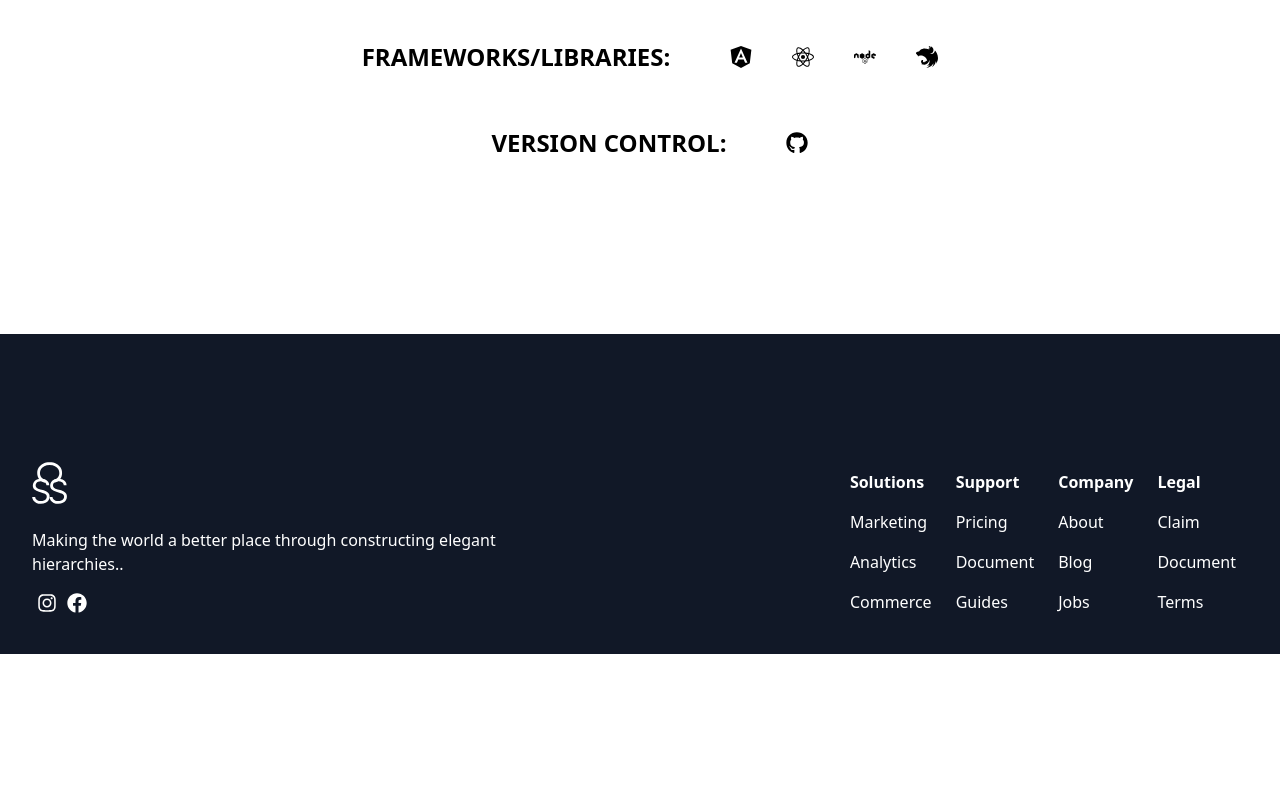
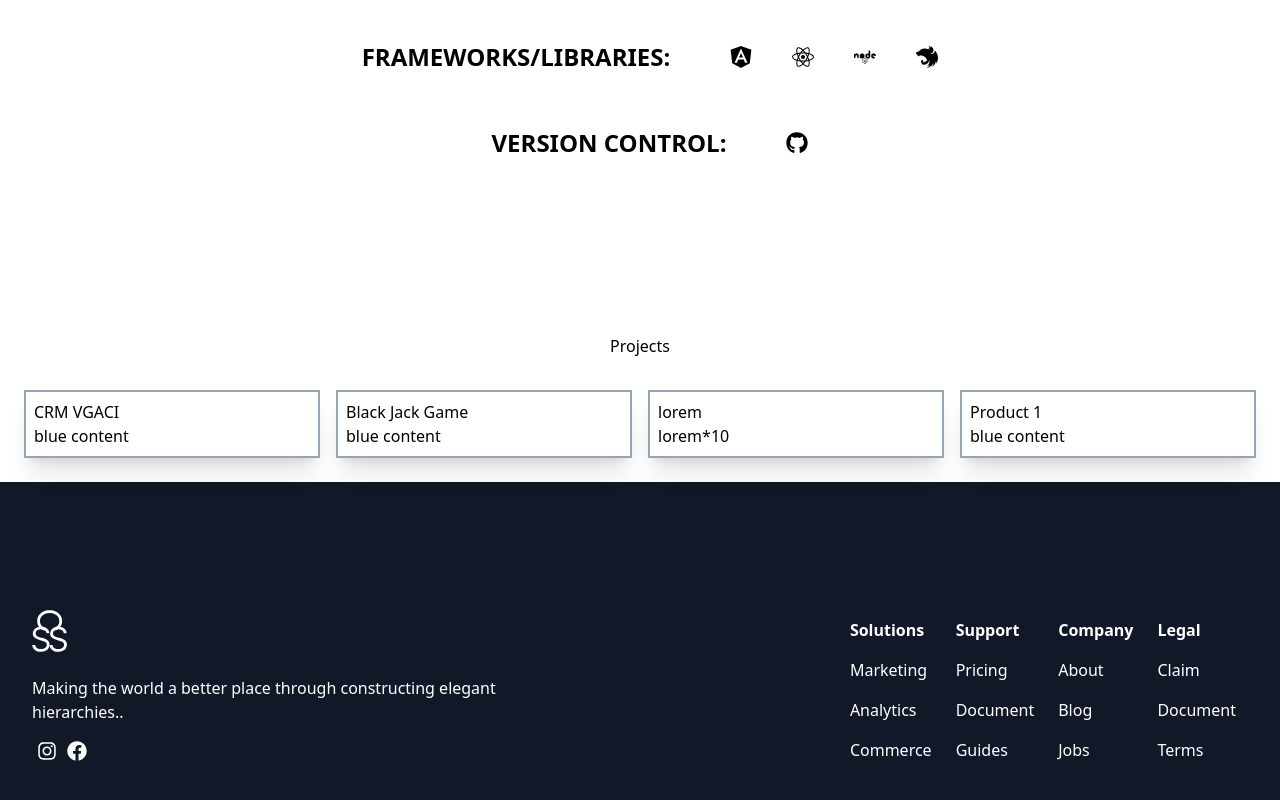
Before and after one commit to santiagoSS99/Portfolio_NextJs, a Next.js app: page / in a window 1280 px wide. Shown: the part 506-1306 px from the top of the page. Before the commit the page ends 1160 px from the top, so only its background shows below. Built offline with nearby package versions, Linux system fonts and the light colour scheme.

Commit message:
Adding new projects Component and separate interfaces for components

```diff
--- /dev/null
+++ b/src/app/interfaces/AboutMeInterface.tsx
@@ -0,0 +1,5 @@
+interface AboutMeComponentProps {
+    username: string;
+    about: string;
+    children: React.ReactNode;
+  }
--- /dev/null
+++ b/src/app/interfaces/BoxesInterfaces.tsx
@@ -0,0 +1,5 @@
+interface BoxexInterfaceComponent {
+    titlebox: string;
+    briefdesc: string;
+    children: React.ReactNode
+  }
--- /dev/null
+++ b/src/app/interfaces/SkillInterface.tsx
@@ -0,0 +1,4 @@
+interface SkillComponentProps {
+    skillTitle: string;
+    children: React.ReactNode;
+  }
--- a/src/app/page.tsx
+++ b/src/app/page.tsx
@@ -1,14 +1,17 @@
 import Footer from "@/components/Footer";
 import Hero from "@/components/Hero";
 import React from "react";
+
+import ProjectsComponent from "@/components/ProjectsComponent";
 
 export default function Home() {
   return (
     <>
       <section>
         <Hero />
-        <section className="m-6"></section>
-
+        <section className="m-6">
+          <ProjectsComponent />
+        </section>
         <Footer />
       </section>
     </>
--- a/src/components/AboutMe.tsx
+++ b/src/components/AboutMe.tsx
@@ -2,16 +2,11 @@ import { motion } from "framer-motion";
 
 import "../app/global.css";
 
-interface AboutMeComponentProps {
-  username: string;
-  about: string;
-  children: React.ReactNode;
-}
 
 export function AboutMeSection({ username, about, children }: AboutMeComponentProps) {
   return (
     <>
-      <article className="mx-8 overflow-x-hidden w-[65%] rounded-xl backdrop-blur border bg-softwhite shadow-2xl justify-center max-h-[90vh] max-sm:h-[32%] overflow-auto box-border scroll-m-3">
+      <article className="mx-6 overflow-x-hidden w-[65%] rounded-xl backdrop-blur border bg-softwhite shadow-2xl justify-center max-h-[90vh] max-sm:h-[32%] overflow-auto box-border scroll-m-3">
         <section>
           <motion.h2
             whileHover={{ scale: 1.2 }}
--- /dev/null
+++ b/src/components/BoxesComponent.tsx
@@ -0,0 +1,21 @@
+
+
+const BoxesContainer = ({ titlebox, briefdesc, children }: BoxexInterfaceComponent) => {
+  return (
+    <>
+      <article className="w-full border-2 border-slate-400 shadow-xl p-2">
+        <section>
+          <h1 className="">{titlebox}</h1>
+        </section>
+        <section>
+          <span>{briefdesc}</span>
+        </section>
+        <section>
+            {children}
+        </section>
+      </article>
+    </>
+  );
+};
+
+export default BoxesContainer;
--- a/src/components/Hero.tsx
+++ b/src/components/Hero.tsx
@@ -14,12 +14,12 @@ const logo = require("../../public/Me.png");
 const Hero = () => {
   return (
     <>
-      <article className="sm:hidden flex top flex-col items-center justify-center h-screen max-sm:mt-10 mt-4">
+      <article className="sm:hidden flex flex-col items-center justify-center h-screen">
         <Image
           src={logo}
           width={240}
           alt="photoOfMe"
-          className="rounded-full w-[150px]"
+          className="rounded-full w-[190px]"
         />
         <motion.h2
           whileHover={{ scale: 1.2 }}
@@ -32,7 +32,7 @@ const Hero = () => {
       </article>
       <article className="max-sm:hidden flex top flex-col items-center center justify-center h-screen max-sm:mt-10 mt-4">
         <div />
-        <section className="flex justify-center">
+        <section className="flex justify-center items-center">
           <Image
             src={logo}
             width={240}
--- /dev/null
+++ b/src/components/ProjectsComponent.tsx
@@ -0,0 +1,22 @@
+import BoxesContainer from "./BoxesComponent";
+
+const ProjectsComponent = () => {
+  return (
+    <>
+      <h1 className="flex justify-center font-medium mb-8">Projects</h1>
+      <article className="w-full grid grid-cols-4 gap-4 max-[900px]:gap-2 max-[900px]:grid-cols-2">
+        <BoxesContainer titlebox="CRM VGACI" briefdesc="blue content">
+        </BoxesContainer>
+        <BoxesContainer titlebox="Black Jack Game" briefdesc="blue content">
+        </BoxesContainer>
+        <BoxesContainer titlebox="lorem" briefdesc="lorem*10">
+        </BoxesContainer>
+        <BoxesContainer titlebox="Product 1" briefdesc="blue content">
+        </BoxesContainer>
+
+      </article>
+    </>
+  );
+};
+
+export default ProjectsComponent;
--- a/src/components/SkillsComponent.tsx
+++ b/src/components/SkillsComponent.tsx
@@ -1,8 +1,3 @@
-interface SkillComponentProps {
-  skillTitle: string;
-  children: React.ReactNode;
-}
-
 export function SkillComponent({ skillTitle, children }: SkillComponentProps) {
   return (
     <>
```
